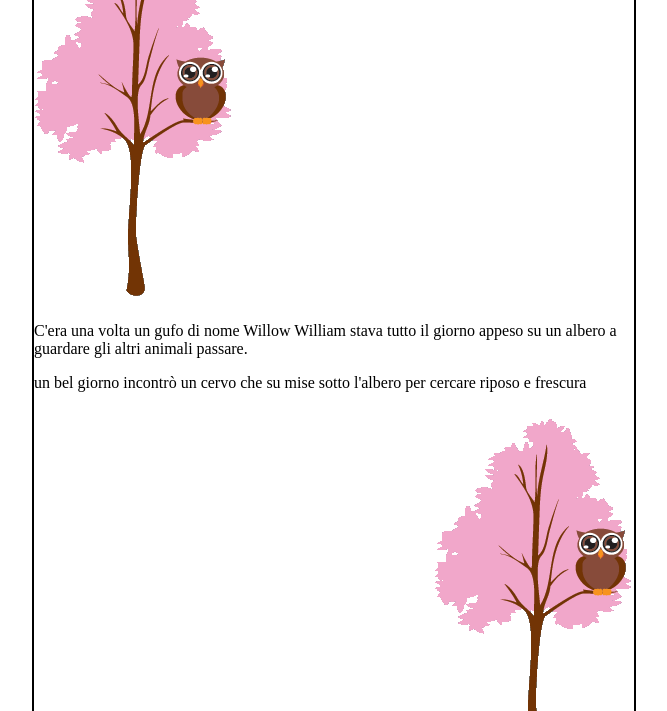
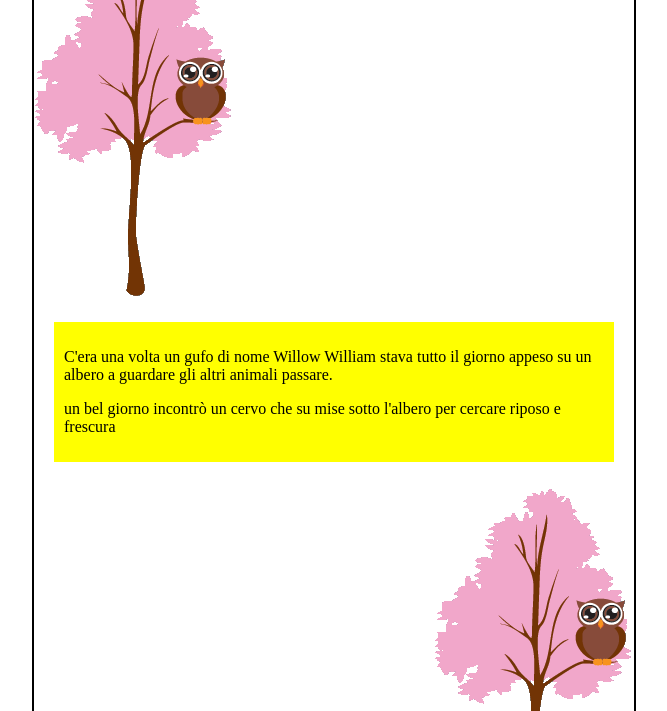
Before and after one commit to alinamarcela90/repo_html, a plain HTML site: page favolta.html in a window 1280 px wide. Shown: the part 89-800 px from the top of the page, without its empty margins (168-835 px from the left). Drawn offline with Linux system fonts and the light colour scheme.

Commit message:
updated favola.html

```diff
--- a/favolta.html
+++ b/favolta.html
@@ -24,9 +24,10 @@
 	.footer{
 	background-position: right;
 	}
-	story{
+	.story{
 	background-color:yellow;
 	margin:20px;
+	padding:10px;
 	}
 </style>
 </head>
```
